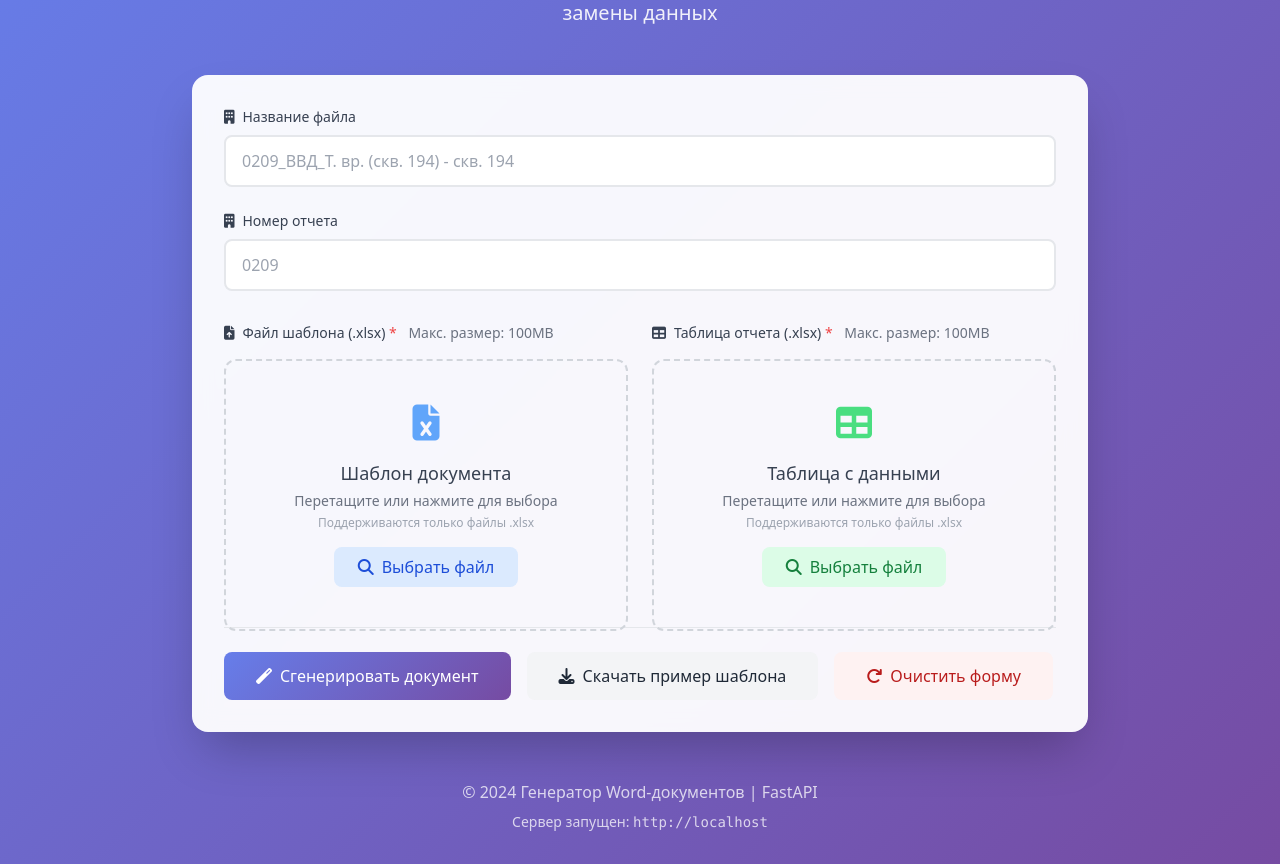
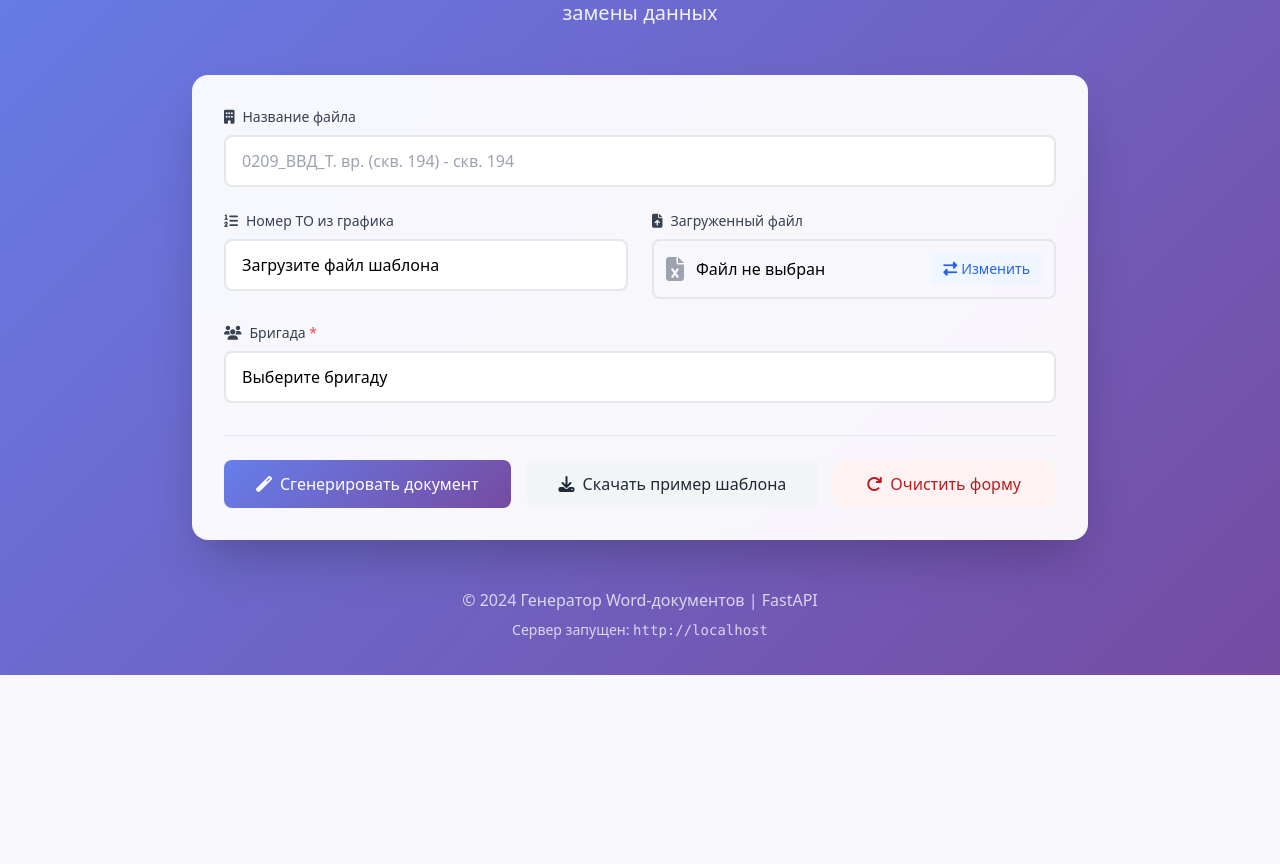
Before and after one commit to Dyvenes/AutoSubstitution, a Flask app: page / in a window 1280 px wide. Shown: the part 125-989 px from the top of the page. After the commit the page ends 800 px from the top, so only its background shows below. Run offline with Flask 3, Linux system fonts and the light colour scheme; some libraries are stand-ins or nearby versions.

Commit message:
Reworked design. Now list of numbers TO getting from graf.xlsx file. But user have to load file every time

```diff
--- a/templates/index.html
+++ b/templates/index.html
@@ -133,104 +133,72 @@
                                class="w-full px-4 py-3 rounded-lg input-field focus:outline-none focus:ring-2 focus:ring-blue-500"
                                placeholder="0209_ВВД_Т. вр. (скв. 194) - скв. 194">
                     </div>
+                        <!-- ================================= -->
+
+
+                    <div class="grid grid-cols-1 md:grid-cols-2 gap-6">
+                        <div>
+                            <label for="TO_number" class="block text-sm font-medium text-gray-700 mb-2">
+                                <i class="fas fa-list-ol mr-2"></i>Номер ТО из графика
+                            </label>
+                            <select id="TO_number"
+                                    name="TO_number"
+                                    required
+                                    class="w-full px-4 py-3 rounded-lg input-field cursor-pointer hover:border-blue-500 focus:outline-none focus:ring-2 focus: ring-blue-500 appearance-none bg-white">
+                                <option value="" disabled selected>Загрузите файл шаблона</option>
+                            </select>
+                        </div>
 
                         <div>
-                            <label for="report_number" class="block text-sm font-medium text-gray-700 mb-2">
-                                <i class="fas fa-building mr-2"></i>Номер отчета
+                            <label class="block text-sm font-medium text-gray-700 mb-2">
+                                <i class="fas fa-file-upload mr-2"></i>Загруженный файл
                             </label>
-                            <input type="text"
-                                    id="report_number"
-                                    name="report_number"
-                                    required
-                                    class="w-full px-4 py-3 rounded-lg input-field focus:outline-none focus:ring-2 focus:ring-blue-500"
-                                    placeholder="0209">
-                        </div>
+
+                            <div id="grafFileDropArea" class="file-drop-area transition-all duration-300 flex flex-col justify-center" style="border:none">
+                                <div class="flex items-center space-x-3 p-3 rounded-lg input-field bg-none">
+                                    <i class="fas fa-file-excel text-2xl text-gray-400"></i>
+                                    <!-- Название файла -->
+
+                                    <div id="graf_file_name" class="flex-grow min-w-0 bg-none">
+                                        <span id="graf_file_text">Файл не выбран</span>
+                                        <span id="graf_file_size" class="=text-sm text-gray-500 ml-2"></span>
                                     </div>
 
-                    <!-- Загрузка файлов -->
-                    <div class="grid grid-cols-1 md:grid-cols-2 gap-6">
-                        <!-- Файл шаблона -->
-                        <div>
-                            <label class="block text-sm font-medium text-gray-700 mb-4">
-                                <i class="fas fa-file-upload mr-2"></i>Файл шаблона (.xlsx)
-                                <span class="text-red-500">*</span>
-                                <span class="text-sm text-gray-500 ml-2">Макс. размер: 100MB</span>
-                            </label>
+                                    <!-- Кнопка изменения -->
+                                    <button type="button"
+                                            onclick="document.getElementById('graf_file').click()"
+                                            class="flex-shrink-0 bg-blue-50 text-blue-600 hover:bg-blue-100 px-3 py-1.5 rounded-md text-sm font-medium transition-colors whitespace-nowrap">
+                                        <i class="fas fa-exchange-alt mr-1"></i>Изменить
+                                    </button>
 
-                            <div id="templateFileDropArea"
-                                 class="file-drop-area border-2 rounded-xl p-6 text-center cursor-pointer transition-all duration-300 h-full min-h-[200px] flex flex-col justify-center">
-                                <div class="flex flex-col items-center justify-center space-y-4">
-                                    <i class="fas fa-file-excel text-4xl text-blue-400"></i>
-                                    <div>
-                                        <p class="text-lg font-medium text-gray-700">
-                                            Шаблон документа
-                                        </p>
-                                        <p class="text-sm text-gray-500 mt-1">
-                                            Перетащите или нажмите для выбора
-                                        </p>
-                                        <p class="text-xs text-gray-400 mt-1">
-                                            Поддерживаются только файлы .xlsx
-                                        </p>
+                                    <!-- Скрытый input для файла -->
+                                    <input type="file"
+                                           id="graf_file"
+                                           name="graf_file"
+                                           class="hidden"
+                                           accept=".xlsx,.xls"
+                                           onchange="handleFileChange(this)">
                                 </div>
-                                    <input type="file"
-                                           id="template_file"
-                                           name="template_file"
-                                           accept=".xlsx"
-                                           required
-                                           class="hidden">
-                                    <button type="button"
-                                            onclick="document.getElementById('template_file').click()"
-                                            class="px-6 py-2 bg-blue-100 text-blue-700 rounded-lg hover:bg-blue-200 transition-colors">
-                                        <i class="fas fa-search mr-2"></i>Выбрать файл
-                                    </button>
-                                </div>
-                                <div id="template_file_name" class="mt-4 text-blue-600 font-medium hidden">
-                                    <i class="fas fa-file-excel mr-2"></i><span id="templateFileText"></span>
-                                    <span id="templateFileSize" class="text-sm text-gray-500 ml-2"></span>
                             </div>
                         </div>
                     </div>
 
-                        <!-- Таблица отчета -->
+
+                        <!-- ================================= -->
+                    <!-- Выпадающий список для бригады -->
                     <div>
-                            <label class="block text-sm font-medium text-gray-700 mb-4">
-                                <i class="fas fa-table mr-2"></i>Таблица отчета (.xlsx)
+                        <label for="brigade" class="block text-sm font-medium text-gray-700 mb-2">
+                            <i class="fas fa-users mr-2"></i>Бригада
                             <span class="text-red-500">*</span>
-                                <span class="text-sm text-gray-500 ml-2">Макс. размер: 100MB</span>
                         </label>
-
-                            <div id="reportFileDropArea"
-                                 class="file-drop-area border-2 rounded-xl p-6 text-center cursor-pointer transition-all duration-300 h-full min-h-[200px] flex flex-col justify-center">
-                                <div class="flex flex-col items-center justify-center space-y-4">
-                                    <i class="fas fa-table text-4xl text-green-400"></i>
-                                    <div>
-                                        <p class="text-lg font-medium text-gray-700">
-                                            Таблица с данными
-                                        </p>
-                                        <p class="text-sm text-gray-500 mt-1">
-                                            Перетащите или нажмите для выбора
-                                        </p>
-                                        <p class="text-xs text-gray-400 mt-1">
-                                            Поддерживаются только файлы .xlsx
-                                        </p>
-                                    </div>
-                                    <input type="file"
-                                           id="report_table_file"
-                                           name="report_table_file"
-                                           accept=".xlsx"
+                        <select id="brigade"
+                                name="brigade"
                                 required
-                                           class="hidden">
-                                    <button type="button"
-                                            onclick="document.getElementById('report_table_file').click()"
-                                            class="px-6 py-2 bg-green-100 text-green-700 rounded-lg hover:bg-green-200 transition-colors">
-                                        <i class="fas fa-search mr-2"></i>Выбрать файл
-                                    </button>
-                                </div>
-                                <div id="report_file_name" class="mt-4 text-green-600 font-medium hidden">
-                                    <i class="fas fa-file-excel mr-2"></i><span id="reportFileText"></span>
-                                    <span id="reportFileSize" class="text-sm text-gray-500 ml-2"></span>
-                                </div>
-                            </div>
+                                class="w-full px-4 py-3 rounded-lg input-field cursor-pointer hover:border-blue-500 focus:outline-none focus:ring-2 focus:ring-blue-500 appearance-none bg-white">
+                            <option value="" disabled selected>Выберите бригаду</option>
+                            <option value="1">"Руководитель"</option>
+                            <option value="2">"Сотрудник"</option>
+                        </select>
                     </div>
                 </div>
 
@@ -267,6 +235,7 @@
         <p class="text-sm mt-2">Сервер запущен: <span id="serverAddress" class="font-mono"></span></p>
     </footer>
 </div>
+
 
 <script>
     // Определение URL сервера
@@ -337,8 +306,7 @@
     }
 
     // Инициализация drag and drop для обоих файлов
-        setupFileDrop('templateFileDropArea', 'template_file', 'template_file_name', 'templateFileText', 'templateFileSize', 'blue');
-        setupFileDrop('reportFileDropArea', 'report_table_file', 'report_file_name', 'reportFileText', 'reportFileSize', 'green');
+    setupFileDrop('grafFileDropArea', 'graf_file', 'graf_file_name', 'graf_file_text', 'graf_file_size', 'green');
 
     function updateFileName(file, fileNameDisplay, fileText, fileSize, dropArea, color) {
         if (file) {
@@ -364,8 +332,60 @@
                 showError(`Файл слишком большой (${size}). Максимальный размер: 100MB`);
                 dropArea.classList.add('border-red-400', 'bg-red-50');
             }
+
+            if (dropArea.id === 'grafFileDropArea') {
+                uploadAndProcessFile(file, 'graf');
+                const iconElement = document.querySelector('#grafFileDropArea i');
+                iconElement.className = "fa fa-spinner fa-pulse text=2xl fa-fw"
             }
         }
+    }
+
+    async function uploadAndProcessFile(file, fileType) {
+        try {
+            const formData = new FormData();
+            formData.append('graf_file', file);
+            formData.append('file_type', fileType);
+
+            const response = await fetch('/process_graf_file', {
+                method: 'POST',
+                body: formData
+            });
+
+            if (response.ok) {
+                const result = await response.json();
+
+                if (result.success && fileType === 'graf') {
+                    // Обновляем выпадающий список с данными из файла
+                    updateSelectWithOptions(result.data);
+                }
+            } else {
+                const error = await response.json();
+                showError(`Ошибка обработки файла: ${error.detail}`);
+            }
+        } catch (error) {
+            showError('Ошибка сети: ' + error.message);
+        }
+    }
+
+
+    // Обновление выпадающего списка
+    function updateSelectWithOptions(options) {
+        const select = document.getElementById('TO_number');
+        select.innerHTML = '<option value="" disabled selected>Выберите номер ТО</option>';
+
+        options.forEach(option => {
+            const opt = document.createElement('option');
+            opt.value = option;
+            opt.textContent = option;
+            select.appendChild(opt);
+        });
+        select.remove(0);
+
+        const iconElement = document.querySelector('#grafFileDropArea i');
+        iconElement.className = "fas fa-file-excel text-2xl text-green-400"
+    }
+
 
     function formatFileSize(bytes) {
         if (bytes === 0) return '0 Bytes';
@@ -379,15 +399,43 @@
     function resetForm() {
         document.getElementById('documentForm').reset();
 
-            // Скрываем все отображения файлов
-            document.getElementById('template_file_name').classList.add('hidden');
-            document.getElementById('report_file_name').classList.add('hidden');
+        const fileInputs = document.querySelectorAll('input[type="file"]');
+        fileInputs.forEach(input => {
+            input.value = '';  // Это очищает файловое поле
+        });
+
+        // Чистим размеры файлов
+
+        document.getElementById('graf_file_size').textContent = "";
 
         // Убираем цветовые классы с областей
-            document.getElementById('templateFileDropArea').classList.remove('border-blue-400', 'bg-blue-50', 'border-red-400', 'bg-red-50');
-            document.getElementById('reportFileDropArea').classList.remove('border-green-400', 'bg-green-50', 'border-red-400', 'bg-red-50');
+        document.getElementById('grafFileDropArea').classList.remove('border-green-400', 'bg-green-50', 'border-red-400', 'bg-red-50');
 
         hideMessages();
+
+        clear_graf_file();
+    }
+
+    function clear_graf_file() {
+        document.getElementById('graf_file_text').textContent = "Файл не выбран";
+
+        const iconElement = document.querySelector('#grafFileDropArea i');
+        iconElement.className = "fas fa-file-excel text-2xl text-gray-400";
+
+        const select = document.getElementById('TO_number');
+
+        const options = select.querySelectorAll(`option`);
+
+        options.forEach(option => {
+            option.remove();
+        });
+
+        const opt = document.createElement('option');
+        opt.value = "";
+        opt.textContent = "Загрузите файл шаблона";
+        opt.disabled = true;
+        opt.selected = true;
+        select.appendChild(opt);
     }
 
     // Скачивание примера шаблона
@@ -499,23 +547,17 @@
         });
 
         // Проверка файла шаблона
-            const templateFileInput = document.getElementById('template_file');
-            const reportFileInput = document.getElementById('report_table_file');
+        const grafFileInput = document.getElementById('graf_file');
 
-            if (!templateFileInput.files.length) {
-                showError('Пожалуйста, выберите файл шаблона');
+        if (!grafFileInput.files.length) {
+            showError('Пожалуйста, выберите файл графика');
             return false;
         }
 
-            if (!reportFileInput.files.length) {
-                showError('Пожалуйста, выберите таблицу отчета');
-                return false;
-            }
 
         // Проверка расширений и размеров обоих файлов
         const filesToCheck = [
-                {input: templateFileInput, name: 'шаблона'},
-                {input: reportFileInput, name: 'отчета'}
+            {input: grafFileInput, name: 'графика'}
         ];
 
         for (const fileCheck of filesToCheck) {
```
Also changed, not shown: another_try.py (+52 -26 lines), 1 other file. Lines whose indentation alone changed are shown as unchanged.
